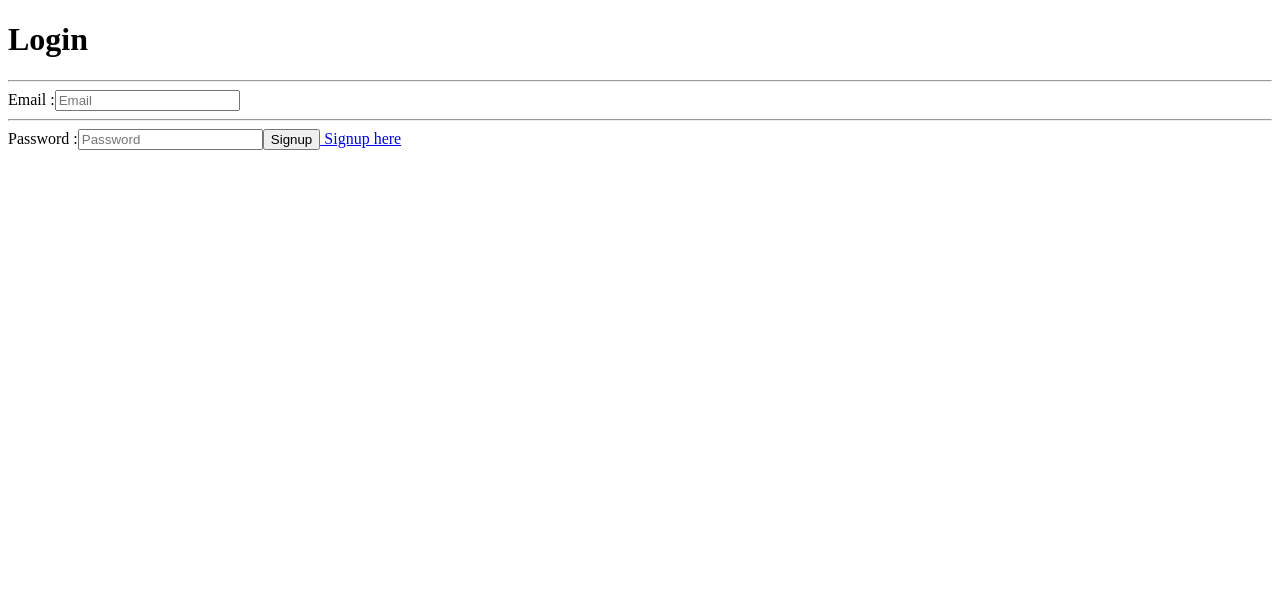
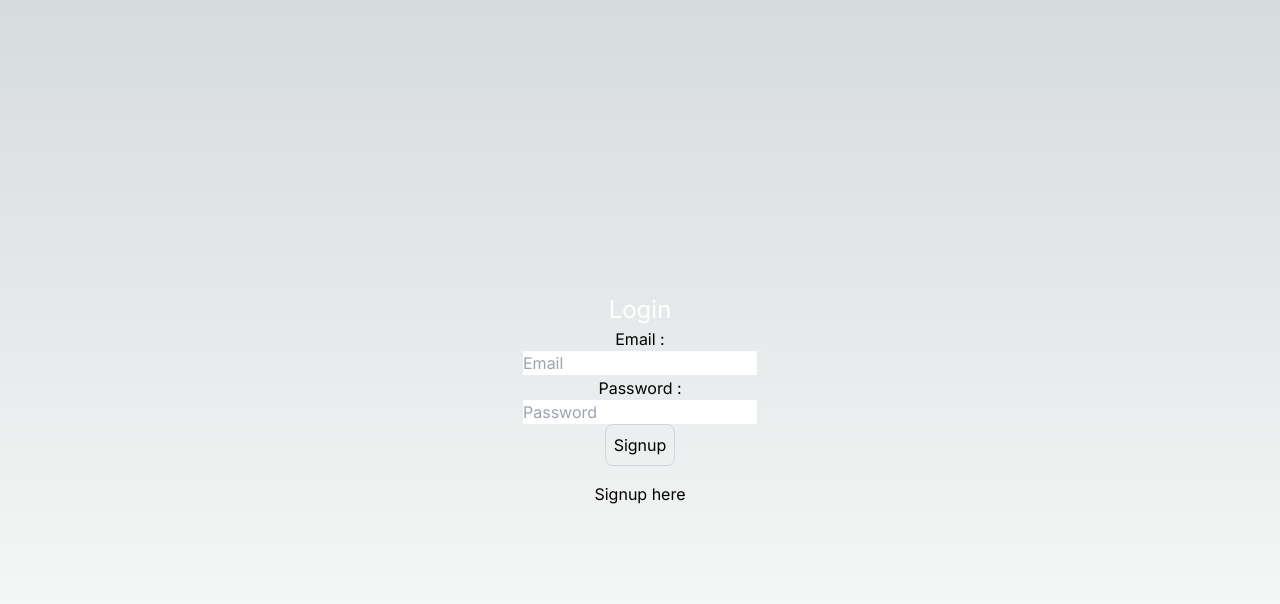
Before and after one commit to ayushrastogi689/FullStack-Nextjs-Authentication, a Next.js app in the folder authentication/: page /login in a window 1280 px wide. Shown: the top 604 px of the page. Built offline with nearby package versions, Linux system fonts and the light colour scheme.

Commit message:
Added Nextjs layout

```diff
--- /dev/null
+++ b/authentication/src/app/layout.tsx
@@ -0,0 +1,24 @@
+import './globals.css'
+import type { Metadata } from 'next'
+import { Inter } from 'next/font/google'
+
+const inter = Inter({ subsets: ['latin'] })
+
+export const metadata: Metadata = {
+  title: 'Create Next App',
+  description: 'Generated by create next app',
+}
+
+export default function RootLayout({
+  children,
+}: {
+  children: React.ReactNode
+}) {
+  return (
+    <html lang="en">
+      <body className={inter.className}>
+        {children}
+      </body>
+    </html>
+  )
+}
```
